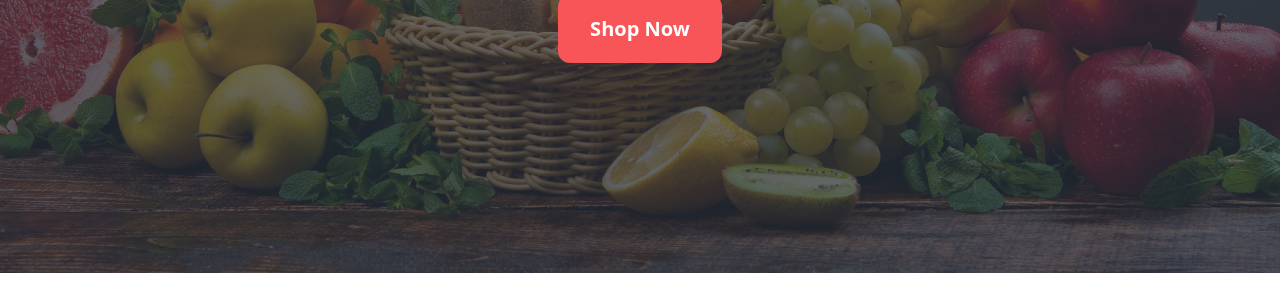
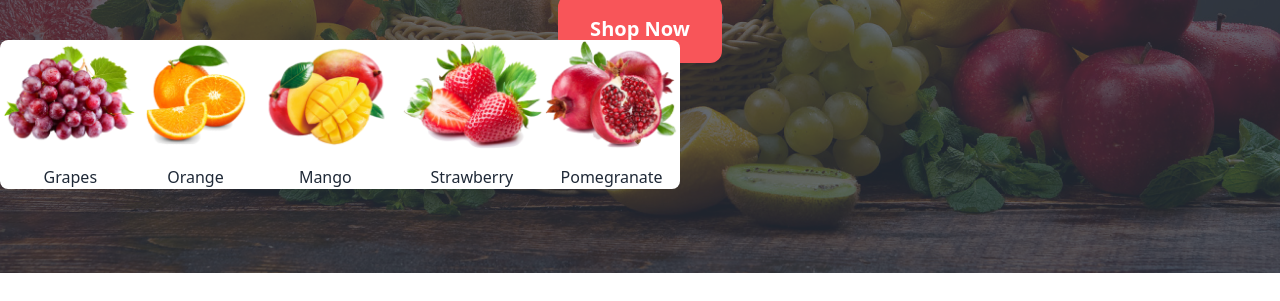
Before and after one commit to SAJIB6260/A3-Fruit-Brust, a plain HTML site: page index.html in a window 1280 px wide. Shown: the part 499-800 px from the top of the page. Drawn offline with nearby package versions, Linux system fonts and the light colour scheme; grey boxes are pictures that could not be loaded.

Commit message:
bonus part er section

```diff
--- a/index.html
+++ b/index.html
@@ -147,28 +147,28 @@
         </div>
       </div>
       <!-- ei part ta miltase na -->
-        <!-- <div class="max-h-64 text-center absolute hidden bg-white rounded-lg bottom-28 right-[600px] lg:flex ">
-          <div class="border-orange-500 border w-20%">
+        <div class="max-h-64 text-center absolute hidden bg-white rounded-lg bottom-28 right-[600px] lg:flex ">
+          <div class="w-20%">
             <img src="images/fruit1.png" alt="" class="mb-4">
             <p>Grapes</p>
           </div>
-          <div class="border-red-700 border w-20%">
+          <div class="w-20%">
             <img src="images/fruit2.png" alt="" class="mb-4">
             <p>Orange</p>
           </div>
-          <div class="border-blue-800 border w-20%">
+          <div class="w-20%">
             <img src="images/fruit3.png" alt="" class="mb-4">
             <p>Mango</p>
           </div>
-          <div class="border-y-violet-900 border w-20%">
+          <div class="w-20%">
             <img src="images/fruit4.png" alt="" class="mb-4">
             <p>Strawberry</p>
           </div>
-          <div class="border-orange-500 border w-20%">
+          <div class="w-20%">
             <img src="images/fruit5.png" alt="" class="mb-4">
             <p>Pomegranate</p>
           </div>
-        </div> -->
+        </div>
     </div>
     <!-- banner part endded here -->
   </header>
@@ -554,7 +554,7 @@
         <div class="space-y-8">
           <div class="lg:flex justify-start items-center gap-3">
             <div class="">
-              <img src="images/group 1.png" alt="" class="p-2 rounded-full bg-slate-400">
+              <img src="images/group 1.png" alt="" class="p-4 lg:p-2 rounded-full bg-slate-400">
             </div>
             <div class="text-left space-y-3">
               <h4 class="text-2xl font-bold text-[#121212]">Dedicated Team</h4>
```
